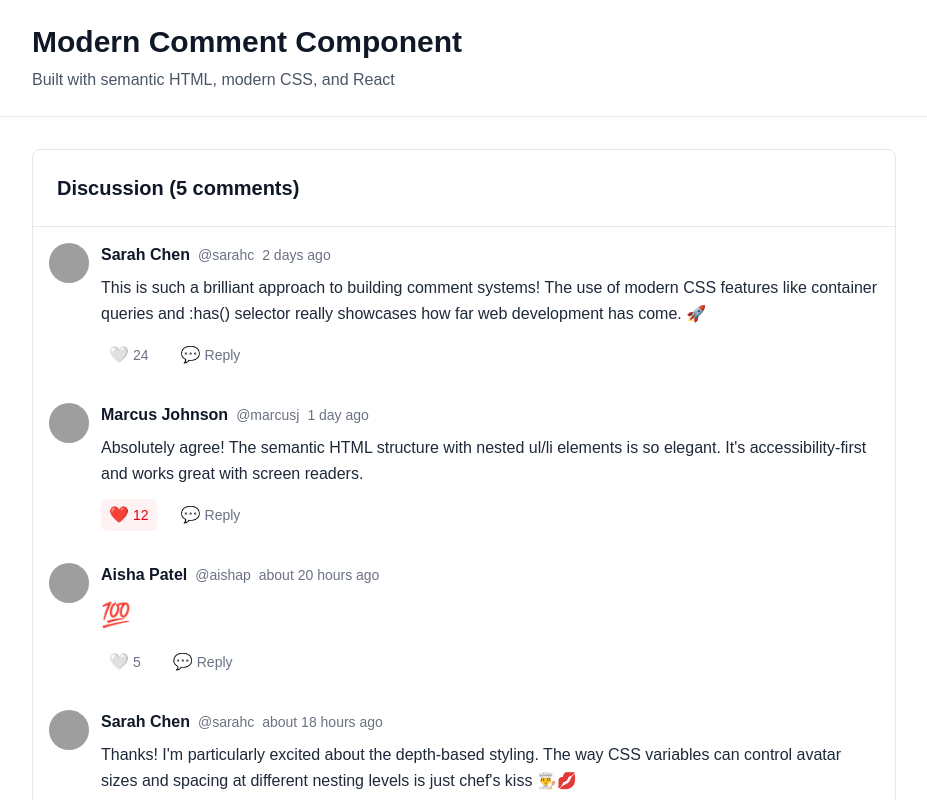
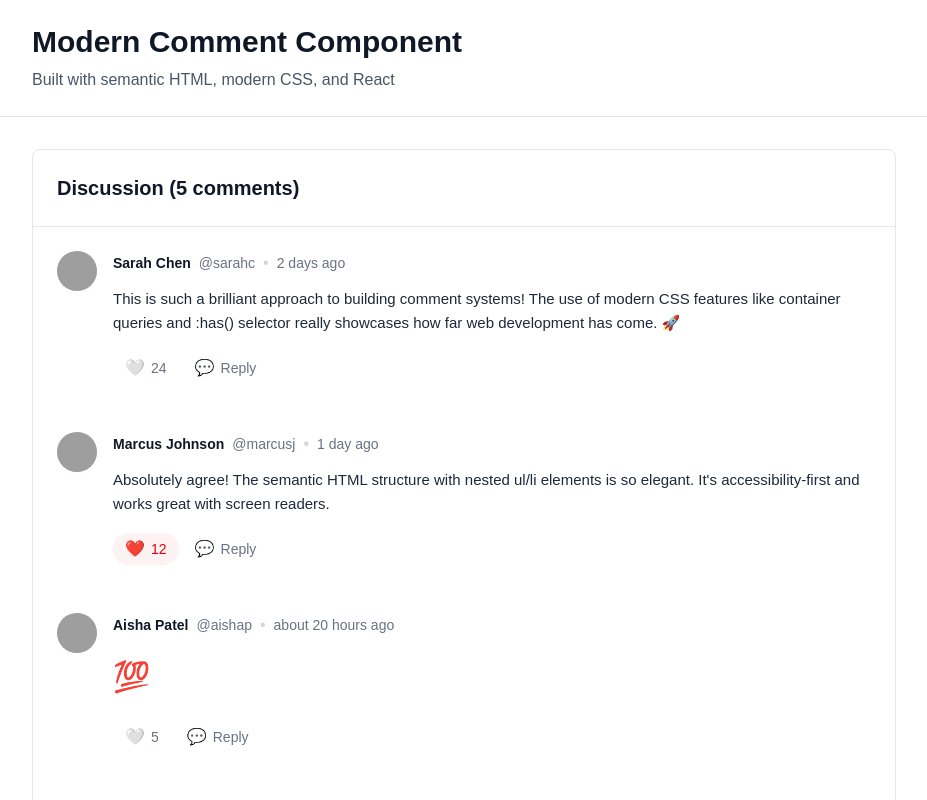
Before and after one commit to SnakeTuan/handmade-comment-component, a Next.js app: page / in a window 1280 px wide. Shown: the top 800 px of the page, without its empty margins (176-1103 px from the left). Built offline with nearby package versions, Linux system fonts and the light colour scheme; grey boxes are pictures that could not be loaded.

Commit message:
enhance the comment.tsx

```diff
--- a/src/components/Comment.tsx
+++ b/src/components/Comment.tsx
@@ -18,68 +18,81 @@ export default function Comment({ comment, onLike, onReply }: CommentProps) {
 
   return (
     <article
-      className="comment flex gap-3 p-4"
+      className="comment-item relative flex gap-4 p-6 hover:bg-gray-50/50 dark:hover:bg-gray-800/30 transition-colors"
       style={{ '--depth': comment.depth } as React.CSSProperties}
     >
       {/* Avatar */}
-      <div className="flex-shrink-0">
+      <div className="comment-avatar flex-shrink-0">
         <img
           src={comment.author.avatar}
           alt={`${comment.author.name} avatar`}
-          className="w-10 h-10 rounded-full bg-gray-200"
+          className="w-10 h-10 rounded-full bg-gray-200 dark:bg-gray-700 ring-2 ring-white dark:ring-gray-800 shadow-sm"
+          loading="lazy"
         />
       </div>
 
       {/* Comment Content */}
-      <div className="flex-1 min-w-0">
-        {/* Author and Timestamp */}
-        <div className="flex items-center gap-2 mb-2">
-          <h3 className="font-semibold text-gray-900 dark:text-gray-100">
+      <div className="comment-content flex-1 min-w-0">
+        {/* Author and Timestamp Header */}
+        <header className="comment-header flex items-center gap-2 mb-3">
+          <h3 className="comment-author font-semibold text-gray-900 dark:text-gray-100 text-sm">
             {comment.author.name}
           </h3>
           {comment.author.username && (
-            <span className="text-sm text-gray-500 dark:text-gray-400">
+            <span className="comment-username text-sm text-gray-500 dark:text-gray-400 font-medium">
               @{comment.author.username}
             </span>
           )}
-          <span className="text-sm text-gray-500 dark:text-gray-400">
+          <span className="comment-separator text-gray-300 dark:text-gray-600">•</span>
+          <time
+            className="comment-timestamp text-sm text-gray-500 dark:text-gray-400"
+            dateTime={comment.timestamp.toISOString()}
+            title={comment.timestamp.toLocaleString()}
+            suppressHydrationWarning={true}
+          >
             {formatDistanceToNow(comment.timestamp, { addSuffix: true })}
-          </span>
-        </div>
+          </time>
+        </header>
 
         {/* Comment Text */}
         <div
-          className={`mb-3 ${
+          className={`comment-text mb-4 ${
             comment.isEmojiOnly
-              ? 'text-2xl leading-relaxed'
-              : 'text-gray-800 dark:text-gray-200 leading-relaxed'
+              ? 'text-3xl leading-relaxed py-1'
+              : 'text-gray-800 dark:text-gray-200 leading-relaxed text-[15px]'
           }`}
         >
-          {comment.content}
+          <p className="break-words">{comment.content}</p>
         </div>
 
         {/* Action Buttons */}
-        <div className="flex items-center gap-4 text-sm">
+        <footer className="comment-actions flex items-center gap-1">
           <button
             onClick={handleLike}
-            className={`flex items-center gap-1 px-2 py-1 rounded-md transition-colors ${
+            aria-label={comment.isLiked ? 'Unlike comment' : 'Like comment'}
+            className={`inline-flex items-center gap-1.5 px-3 py-1.5 rounded-full text-sm font-medium transition-all duration-200 ${
               comment.isLiked
-                ? 'text-red-600 bg-red-50 dark:bg-red-900/20'
-                : 'text-gray-500 hover:text-red-600 hover:bg-gray-50 dark:text-gray-400 dark:hover:bg-gray-800'
+                ? 'text-red-600 bg-red-50 dark:bg-red-900/20 dark:text-red-400 hover:bg-red-100 dark:hover:bg-red-900/30'
+                : 'text-gray-500 dark:text-gray-400 hover:text-red-600 hover:bg-red-50 dark:hover:bg-red-900/20 dark:hover:text-red-400'
             }`}
           >
-            <span className="text-base">{comment.isLiked ? '❤️' : '🤍'}</span>
-            {comment.likes > 0 && <span>{comment.likes}</span>}
+            <span className="text-base leading-none" aria-hidden="true">
+              {comment.isLiked ? '❤️' : '🤍'}
+            </span>
+            {comment.likes > 0 && (
+              <span className="tabular-nums">{comment.likes}</span>
+            )}
           </button>
 
           <button
             onClick={handleReply}
-            className="flex items-center gap-1 px-2 py-1 rounded-md text-gray-500 hover:text-blue-600 hover:bg-gray-50 dark:text-gray-400 dark:hover:bg-gray-800 transition-colors"
+            aria-label="Reply to comment"
+            className="inline-flex items-center gap-1.5 px-3 py-1.5 rounded-full text-sm font-medium text-gray-500 dark:text-gray-400 hover:text-blue-600 hover:bg-blue-50 dark:hover:bg-blue-900/20 dark:hover:text-blue-400 transition-all duration-200"
           >
-            <span className="text-base">💬</span>
+            <span className="text-base leading-none" aria-hidden="true">💬</span>
             <span>Reply</span>
           </button>
-        </div>
+        </footer>
       </div>
     </article>
   );
```
